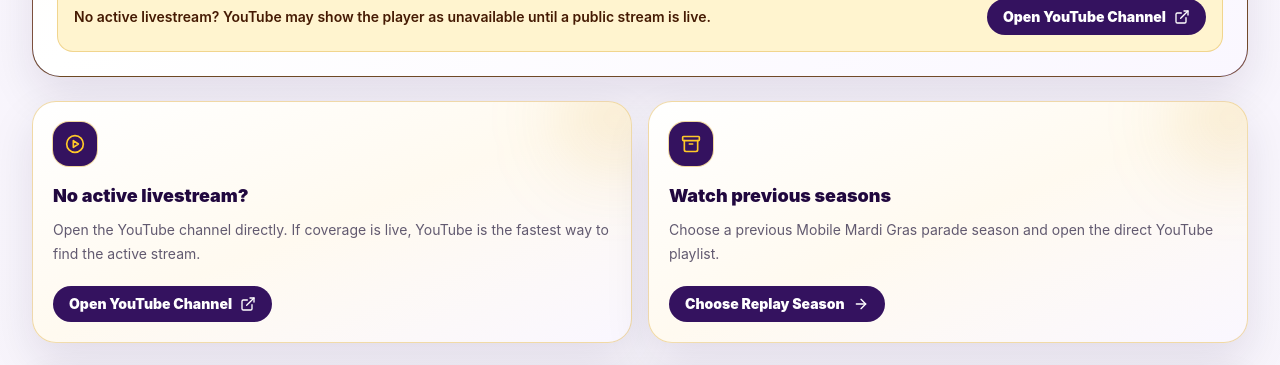
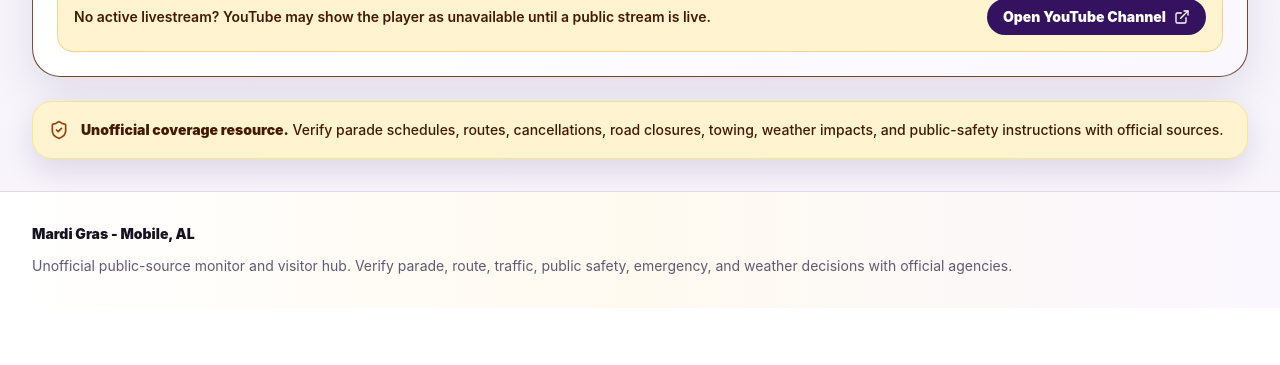
Before and after one commit to TheCryptoArborist/251mardigras, a Next.js app: page /watch in a window 1280 px wide. Shown: the part 1368-1733 px from the top of the page. After the commit the page ends 1676 px from the top, so only its background shows below. Built offline with nearby package versions, Linux system fonts and the light colour scheme.

Commit message:
Remove duplicate watch fallback cards

```diff
--- a/src/app/watch/page.tsx
+++ b/src/app/watch/page.tsx
@@ -1,6 +1,5 @@
 import Link from "next/link";
-import type { ReactNode } from "react";
-import { Archive, ArrowRight, ExternalLink, PlayCircle, ShieldCheck } from "lucide-react";
+import { ArrowRight, ExternalLink, ShieldCheck } from "lucide-react";
 import { LiveStreamEmbed } from "@/components/LiveStreamEmbed";
 import { YOUTUBE_CHANNEL_URL } from "@/lib/seed-data";
 
@@ -39,24 +38,6 @@ export default function WatchPage() {
       <main className="mx-auto max-w-7xl space-y-6 px-4 py-8 sm:px-6 lg:px-8">
         <LiveStreamEmbed />
 
-        <section className="grid gap-4 md:grid-cols-2">
-          <WatchFallbackCard
-            icon={<PlayCircle className="h-5 w-5" aria-hidden="true" />}
-            title="No active livestream?"
-            body="Open the YouTube channel directly. If coverage is live, YouTube is the fastest way to find the active stream."
-            href={YOUTUBE_CHANNEL_URL}
-            action="Open YouTube Channel"
-            external
-          />
-          <WatchFallbackCard
-            icon={<Archive className="h-5 w-5" aria-hidden="true" />}
-            title="Watch previous seasons"
-            body="Choose a previous Mobile Mardi Gras parade season and open the direct YouTube playlist."
-            href="/replays"
-            action="Choose Replay Season"
-          />
-        </section>
-
         <section className="rounded-[1.25rem] border border-amber-200 bg-parade-goldSoft p-4 shadow-civic">
           <div className="flex items-start gap-3">
             <ShieldCheck className="mt-0.5 h-5 w-5 shrink-0 text-amber-800" aria-hidden="true" />
@@ -70,49 +51,3 @@ export default function WatchPage() {
     </div>
   );
 }
-
-function WatchFallbackCard({
-  icon,
-  title,
-  body,
-  href,
-  action,
-  external = false
-}: {
-  icon: ReactNode;
-  title: string;
-  body: string;
-  href: string;
-  action: string;
-  external?: boolean;
-}) {
-  const className = "group relative flex h-full min-w-0 flex-col overflow-hidden rounded-[1.5rem] border border-parade-gold/35 bg-gradient-to-br from-white via-parade-cream to-parade-purpleMist p-5 text-left shadow-card transition hover:-translate-y-1 hover:shadow-glow";
-  const content = (
-    <>
-      <span className="pointer-events-none absolute right-[-2rem] top-[-2rem] h-24 w-24 rounded-full bg-parade-gold/20 blur-2xl" aria-hidden="true" />
-      <div className="relative z-10 grid h-11 w-11 place-items-center rounded-2xl bg-parade-purple text-parade-goldBright ring-1 ring-parade-gold/40">
-        {icon}
-      </div>
-      <h2 className="relative z-10 mt-4 text-lg font-black text-parade-purpleDark">{title}</h2>
-      <p className="relative z-10 mt-2 flex-1 text-sm leading-6 text-parade-muted">{body}</p>
-      <span className="relative z-10 mt-5 inline-flex w-fit items-center gap-2 rounded-full bg-parade-purple px-4 py-2 text-sm font-black text-white transition group-hover:bg-parade-purpleDark">
-        {action}
-        {external ? <ExternalLink className="h-4 w-4" aria-hidden="true" /> : <ArrowRight className="h-4 w-4" aria-hidden="true" />}
-      </span>
-    </>
-  );
-
-  if (external) {
-    return (
-      <a href={href} target="_blank" rel="noreferrer" className={className}>
-        {content}
-      </a>
-    );
-  }
-
-  return (
-    <Link href={href} className={className}>
-      {content}
-    </Link>
-  );
-}
```
